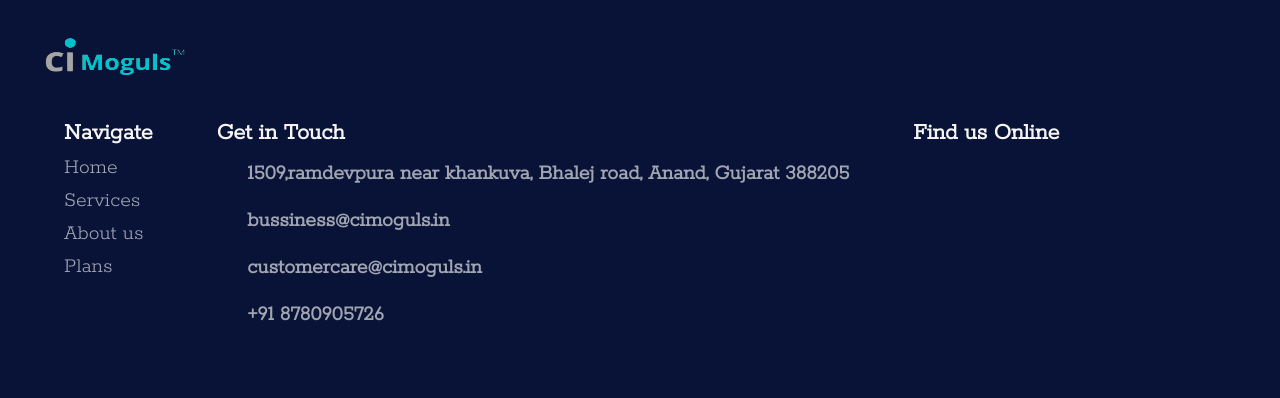
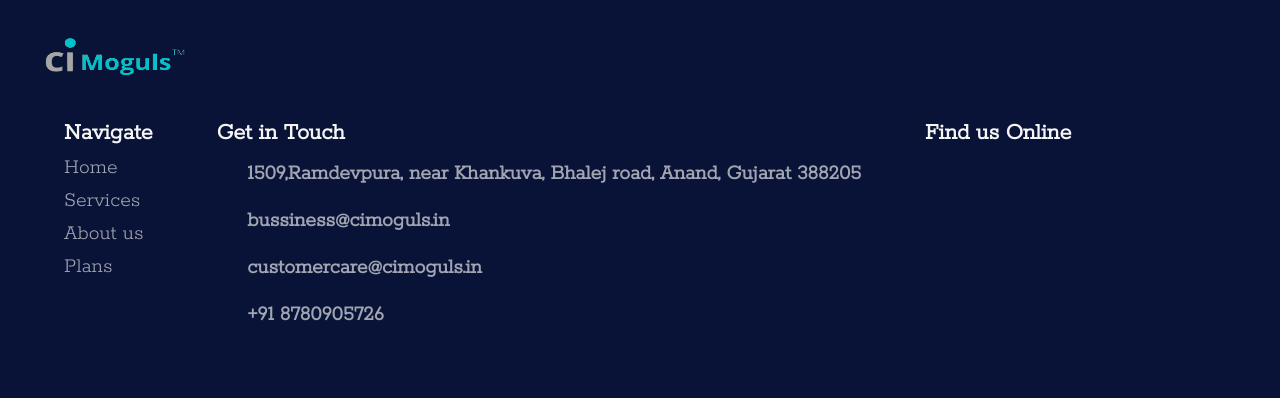
Before and after one commit to navneetthakor/dma, a PHP site: page /html/index.html in a window 1280 px wide. Shown: the part 3001-3399 px from the top of the page. Run offline with PHP 8.4, Linux system fonts and the light colour scheme.

Commit message:
spell_correct

```diff
--- a/css/index.css
+++ b/css/index.css
@@ -472,7 +472,7 @@ textarea{
 }
 /* section 4 ends  */
 
-/* footer stayling starts here  */
+/* footer styling starts here  */
 footer{
     width: 100vw;
     height: 50vh;
@@ -508,7 +508,7 @@ footer{
     color: whitesmoke;
 }
 
-/* nevigetion section  */
+/* nevigation section  */
 #fcd1{
     display: flex;
     flex-direction: column;
--- a/html/index.html
+++ b/html/index.html
@@ -170,7 +170,7 @@
             </div>
             <div id="fcd2">
                 <h2>Get in Touch</h2>
-                <h3> <i class="material-icons">&#xe567; </i>&nbsp;  1509,ramdevpura near khankuva, Bhalej road, Anand, Gujarat 388205</h3>
+                <h3> <i class="material-icons">&#xe567; </i>&nbsp;  1509,Ramdevpura, near Khankuva, Bhalej road, Anand, Gujarat 388205</h3>
                 <h3><i class="material-icons">&#xe554; </i>&nbsp; bussiness@cimoguls.in</h3>
                 <h3><i class="material-icons">&#xe554; </i>&nbsp; customercare@cimoguls.in</h3>
                 <h3><i class="material-icons">&#xe551; </i>&nbsp; +91 8780905726</h3>
```
